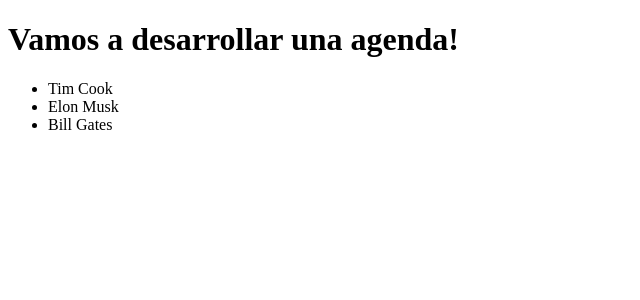
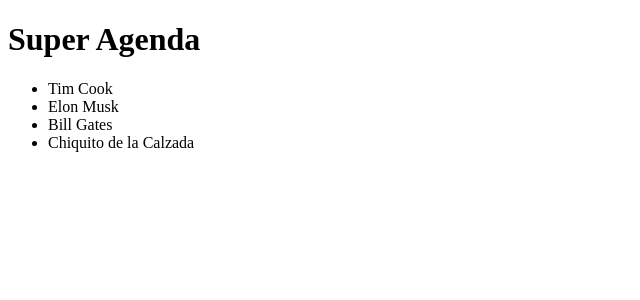
Before and after one commit to vermicida/kc-angular-web2, an Angular app: page / in a window 1280 px wide. Shown: the top 300 px of the page, without its empty margins (0-640 px from the left). Built offline with nearby package versions, Linux system fonts and the light colour scheme.

Commit message:
Añadimos un servicio para agrupar las acciones de los contactos.

```diff
--- a/src/app/app.component.html
+++ b/src/app/app.component.html
@@ -1,6 +1,6 @@
 <h1>
   <!-- Cuando utilizamos {{ }} estamos sincronizando la vista desde el modelo -->
-  {{ title }}
+  {{ _title }}
 </h1>
 <!--
   Para instanciar un componente indicamos una etiqueta HTML que responda al selector definido
@@ -11,6 +11,6 @@
   previamente a su asignación como valor de un atributo, marcamos dicho atributo entre corchetes.
 -->
 <lista-contactos
-  [contactos]="['Tim Cook', 'Elon Musk', 'Bill Gates']"
+  [contactos]="_listaContactos"
   (contactoSeleccionado)="mostrarContactoSeleccionado($event)">
 </lista-contactos>
--- a/src/app/app.component.ts
+++ b/src/app/app.component.ts
@@ -1,4 +1,6 @@
 import { Component, OnInit } from '@angular/core';
+
+import { ContactoService } from './contacto.service';
 
 
 @Component({
@@ -13,11 +15,19 @@
 
   // Los atributos de clase no necesitan ser definidos con 'let'.
   // Aunque los atributos se marquen como privados, siguen siendo visibles para el template.
-  private title: string;
+  private _title: string;
+  private _listaContactos: string[];
+
+  // Para hacer una inyección de dependencias debemos indicar en el
+  // constructor de una clase un parámetro tipado precisamente con
+  // el servicio que queremos usar. Además debemos añadir siempre
+  // el modificador de acceso.
+  constructor(private _contactoService: ContactoService) { }
 
   // Este método es de obligatoria implementación cuando usamos la interfaz 'OnInit'. Puesto que no retorna nada, podemos anotarlo como 'void'. Este método se ejecuta al instanciarse la clase 'AppComponent'.
   ngOnInit(): void {
-    this.title = 'Vamos a desarrollar una agenda!';
+    this._title = 'Super Agenda';
+    this._listaContactos = this._contactoService.obtenerContactos();
   }
 
   // Este manejador se encarga de mostrar un mensaje con el contacto indicado.
--- a/src/app/app.module.ts
+++ b/src/app/app.module.ts
@@ -5,6 +5,7 @@
 
 import { AppComponent } from './app.component';
 import { ListaContactosComponent } from './lista-contactos/lista-contactos.component';
+import { ContactoService } from './contacto.service';
 
 @NgModule({
   declarations: [
@@ -16,7 +17,9 @@
     FormsModule,
     HttpModule
   ],
-  providers: [],
+  providers: [
+    ContactoService
+  ],
   bootstrap: [AppComponent]
 })
 export class AppModule { }
--- /dev/null
+++ b/src/app/contacto.service.ts
@@ -0,0 +1,18 @@
+import { Injectable } from '@angular/core';
+
+// Una clase decorada con 'Injectable' se comporta como un servicio. Este decorador
+// hace posible que el servicio pueda inyectarse como dependencia en otras clases.
+@Injectable()
+export class ContactoService {
+
+  // Obtiene una colección de contactos.
+  obtenerContactos(): string[] {
+    return [
+      'Tim Cook',
+      'Elon Musk',
+      'Bill Gates',
+      'Chiquito de la Calzada'
+    ];
+  }
+
+}
--- a/src/app/lista-contactos/lista-contactos.component.css
+++ b/src/app/lista-contactos/lista-contactos.component.css
@@ -0,0 +1,4 @@
+
+.verde {
+  background: olivedrab;
+}
```
Also changed, not shown: 1 other file (tests, documents, lock files or other folders).
